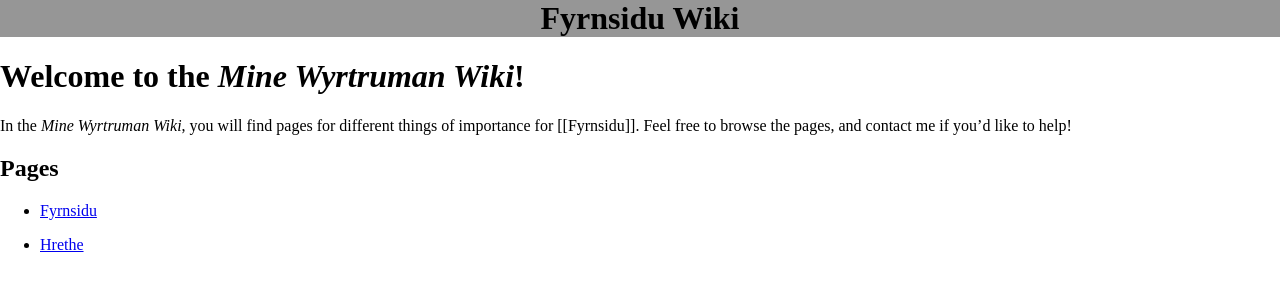
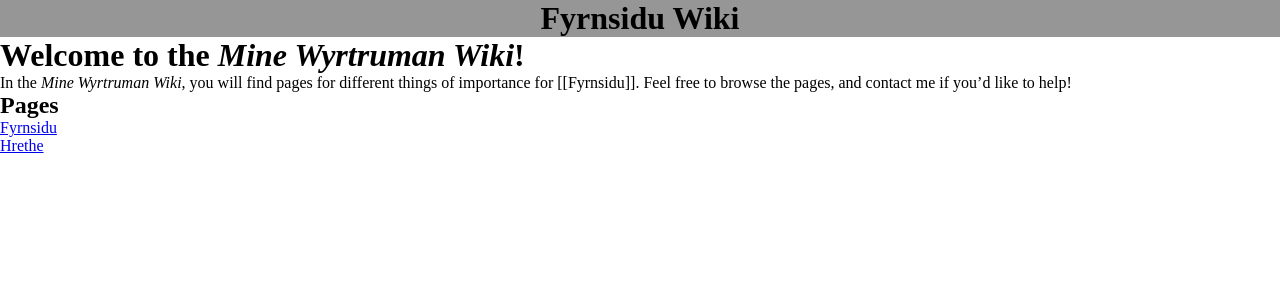
Before and after one commit to byronpendason/byronpendason.github.io, a Jekyll site: the page built from _wiki/index.md, in a window 1280 px wide. Shown: the top 300 px of the page. Built offline with Jekyll 4.4.1, drawn with Linux system fonts in a browser that asks for light colours.

Commit message:
Update wiki.css

```diff
--- a/css/wiki.css
+++ b/css/wiki.css
@@ -4,6 +4,10 @@ sitemap:
   exclude: 'yes'
 ---
 
+*, html {
+    margin:0;
+    padding:0;
+}
 body {
   color: black;
   margin: 0px;
```
